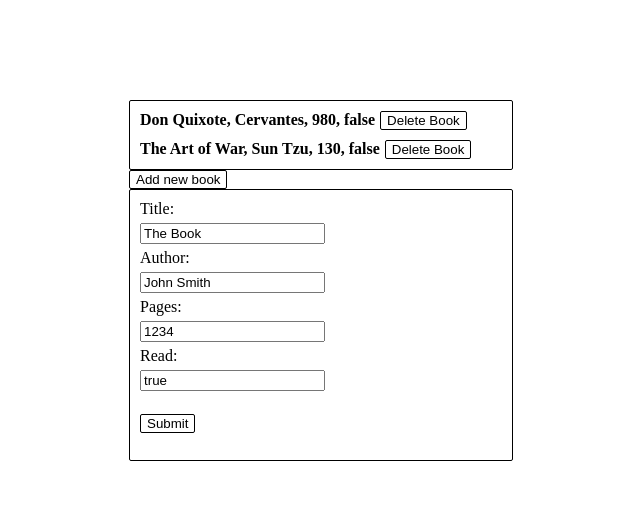
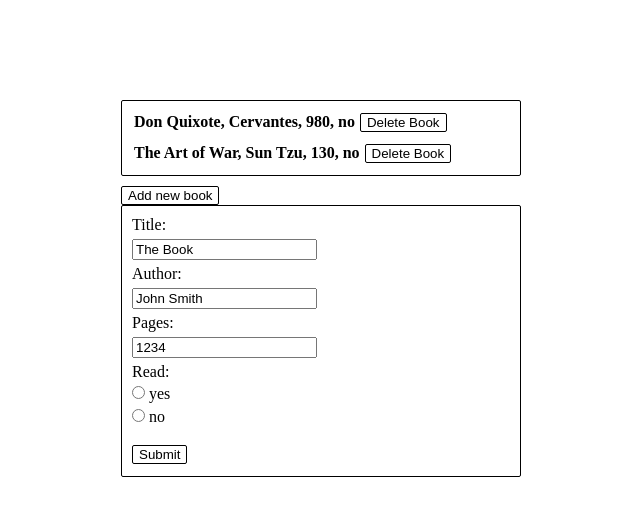
Before and after one commit to Javier-Machin/js-simple-library, a plain HTML site: page index.html in a window 1280 px wide. Both pictures are taken after a click on the button "Add new book". Shown: the whole page, without its empty margins (319-959 px from the left). Drawn offline with Linux system fonts and the light colour scheme.

Commit message:
Add read / not read toggle on click

```diff
--- a/index.html
+++ b/index.html
@@ -9,14 +9,17 @@
   <section class="main-container">
     <button id="new-book-button">Add new book</button>
     <form class="book-form">
-      Title:<br>
+      <label>Title:</label><br>
       <input type="text" name="title" id="form-title" value="The Book"><br>
-      Author:<br>
+      <label>Author:</label><br>
       <input type="text" name="author" id="form-author" value="John Smith"><br>
-      Pages:<br>
+      <label>Pages:</label><br>
       <input type="text" name="pages" id="form-pages" value="1234"><br>
-      Read:<br>
-      <input type="text" name="read" id="form-read" value="true"><br><br>
+      <label>Read:</label><br>
+      <input type="radio" id="yes" value=true name="read" />
+      <label for="yes">yes</label><br>
+      <input type="radio" id="no" value=false name="read" />
+      <label for="no">no</label><br><br>
       <button id="form-submit" type="button">Submit</button>
     </form>
   </section>
--- a/scripts/script.js
+++ b/scripts/script.js
@@ -1,5 +1,5 @@
-const quixote = new Book("Don Quixote", "Cervantes", 980, false);
-const artOfWar = new Book("The Art of War", "Sun Tzu", 130, false);
+const quixote = new Book("Don Quixote", "Cervantes", 980, "false");
+const artOfWar = new Book("The Art of War", "Sun Tzu", 130, "false");
 const books = [quixote, artOfWar];
 const submitBtn = document.getElementById("form-submit");
 const newBookBtn = document.getElementById("new-book-button");
@@ -27,8 +27,8 @@ function render(books) {
   mainContainer.insertAdjacentElement('afterbegin', booksContainer)
 
   books.forEach(function(book) {
-    const bookInfo = `${book.title}, ${book.author},
-                      ${book.pages}, ${book.read}`;
+    let bookInfo = `${book.title}, ${book.author}, ${book.pages}`;
+    book.read == "true" ? bookInfo += ", yes" : bookInfo += ", no";
     const node = document.createElement("article");
     const textNode = document.createTextNode(bookInfo);
 
@@ -44,9 +44,16 @@ function render(books) {
     })
 
     node.className = "book";
+    node.title ="Click to toggle read/not read";
     node.appendChild(textNode);
     node.appendChild(deleteBtn);
+    node.addEventListener("click", function() {
+      book.toggleRead();
+      render(books);
+    })
+
     booksContainer.appendChild(node);
+
 
   })
 }
@@ -55,7 +62,14 @@ function addBook(books) {
   const title = document.getElementById("form-title").value;
   const author = document.getElementById("form-author").value;
   const pages = document.getElementById("form-pages").value;
-  const read = document.getElementById("form-read").value;
+  let read = false;
+  const readRadios = document.getElementsByName('read');
+
+  readRadios.forEach(function(radio)  {
+    if (radio.checked) {
+      read = radio.value;
+    }
+  })
 
   const newBook = new Book(title, author, pages, read);
   books.push(newBook);
@@ -68,4 +82,13 @@ function Book(title, author, pages, read) {
   this.read = read;
 }
 
+Book.prototype.toggleRead = function() {
+  if (this.read == "true") {
+    this.read = "false";
+  } else {
+    this.read = "true";
+  }
+}
+
+
 render(books);
--- a/stylesheets/main.css
+++ b/stylesheets/main.css
@@ -13,6 +13,7 @@ button {
 
 .main-container {
   width: 30%;
+  min-width: 400px;
   margin: 100px auto;
   text-align: left;
 }
@@ -38,11 +39,12 @@ button {
 .books-container {
   border: 1px solid black;
   border-radius: 2px;
+  margin-bottom: 10px;
 }
 
 .book {
   font-weight: bold;
-  margin: 10px;
+  margin: 12px;
   cursor: pointer;
 }
 
```
